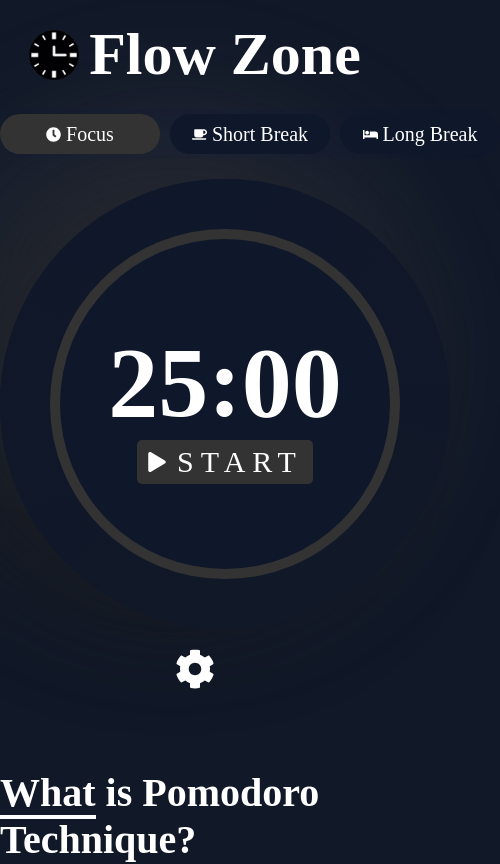
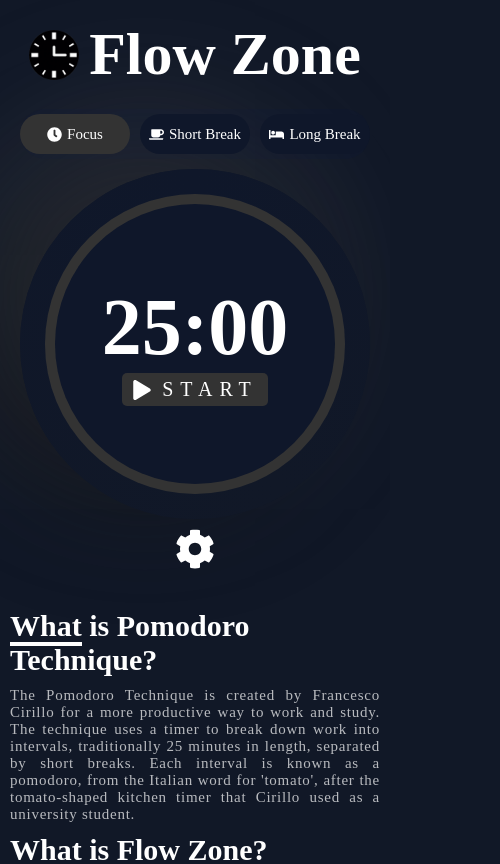
Before and after one commit to akosikhada/flow-zone, a React (Vite) app: page / in a window 390 px wide. Shown: the top 864 px of the page, 500 px wide, since content can reach past the window. Built offline with nearby package versions, Linux system fonts and the light colour scheme.

Commit message:
style(components): fix responsiveness

```diff
--- a/src/components/About/About.jsx
+++ b/src/components/About/About.jsx
@@ -37,16 +37,29 @@ export default About;
 const AboutContainer = styled.div`
   width: 100%;
   margin: 8rem auto;
+
+  @media (max-width: 768px) {
+    margin: 4rem auto;
+  }
 `;
 
 const ContentWrapper = styled.div`
   max-width: 60rem;
   margin: 0 auto;
+
+  @media (max-width: 768px) {
+    margin: 0 1rem;
+  }
 `;
 
 const AboutTitle = styled.h1`
   font-size: 4rem;
   margin-top: 1.25rem;
+
+  @media (max-width: 768px) {
+    font-size: 3rem;
+    margin-top: 1rem;
+  }
 `;
 
 const Highlight = styled.span`
@@ -59,6 +72,12 @@ const AboutText = styled.p`
   opacity: 0.7;
   font-size: 2rem;
   word-break: break-word;
+
+  @media (max-width: 768px) {
+    font-size: 1.5rem;
+    margin-top: 1rem;
+    text-align: justify;
+  }
 `;
 
 const Link = styled.a`
@@ -67,4 +86,8 @@ const Link = styled.a`
   font-size: 1.75rem;
   font-weight: 600;
   text-transform: uppercase;
+
+  @media (max-width: 768px) {
+    font-size: 1.5rem;
+  }
 `;
--- a/src/components/Modal/Container.jsx
+++ b/src/components/Modal/Container.jsx
@@ -1,4 +1,4 @@
-import styled from "styled-components";
+import styled, { createGlobalStyle } from "styled-components";
 import { motion } from "framer-motion";
 import {
   FaWindowClose,
@@ -14,6 +14,12 @@ import { StateContext } from "../StateProvider";
 import { useContext } from "react";
 import PropTypes from "prop-types";
 
+const GlobalStyle = createGlobalStyle`
+  body {
+    overflow-y: scroll;
+  }
+`;
+
 const Container = ({ isOpen, onClose }) => {
   const {
     focusTime,
@@ -27,6 +33,8 @@ const Container = ({ isOpen, onClose }) => {
   if (!isOpen) return null;
 
   return (
+    <>
+      <GlobalStyle />
       <ModalContainer>
         <ModalContent
           initial={{ y: "-100vh", scale: 0 }}
@@ -99,6 +107,7 @@ const Container = ({ isOpen, onClose }) => {
           </ModalBody>
         </ModalContent>
       </ModalContainer>
+    </>
   );
 };
 
@@ -123,6 +132,11 @@ const ModalContent = styled(motion.div)`
   height: 40rem;
   background: ${(props) => props.theme.colors.secondary};
   border-radius: 1rem;
+
+  @media (max-width: 768px) {
+    width: 90%;
+    height: auto;
+  }
 `;
 
 const ModalHeader = styled.div`
@@ -130,6 +144,10 @@ const ModalHeader = styled.div`
   display: flex;
   justify-content: space-between;
   border-bottom: 5px solid #ffffff;
+
+  @media (max-width: 768px) {
+    padding: 1rem;
+  }
 `;
 
 const ModalTitle = styled.h1`
@@ -137,12 +155,20 @@ const ModalTitle = styled.h1`
   display: flex;
   align-items: center;
   gap: 1rem;
+
+  @media (max-width: 768px) {
+    font-size: 3rem;
+  }
 `;
 
 const IconWrapper = styled.div`
   display: flex;
   align-items: center;
   gap: 2rem;
+
+  @media (max-width: 768px) {
+    gap: 1rem;
+  }
 `;
 
 const ModalCloseButton = styled.button`
@@ -162,12 +188,21 @@ const ModalBody = styled.div`
   display: flex;
   flex-direction: column;
   padding: 0 2rem;
+
+  @media (max-width: 768px) {
+    padding: 0 1rem;
+  }
 `;
 
 const InputWrapper = styled.div`
   display: flex;
   padding: 1rem;
   gap: 2rem;
+
+  @media (max-width: 768px) {
+    flex-direction: column;
+    gap: 1rem;
+  }
 `;
 
 const FormControl = styled.div`
@@ -181,6 +216,10 @@ const FormControl = styled.div`
     display: flex;
     align-items: center;
     gap: 0.5rem;
+
+    @media (max-width: 768px) {
+      font-size: 1.5rem;
+    }
   }
   input {
     width: 100%;
@@ -190,6 +229,11 @@ const FormControl = styled.div`
     border: 1px solid #ffffff;
     color: #ffffff;
     background: ${(props) => props.theme.colors.primary};
+
+    @media (max-width: 768px) {
+      font-size: 1.5rem;
+      padding: 0.5rem;
+    }
   }
 `;
 
@@ -197,6 +241,10 @@ const ButtonWrapper = styled.div`
   display: flex;
   justify-content: center;
   padding: 2rem;
+
+  @media (max-width: 768px) {
+    padding: 1rem;
+  }
 `;
 
 const ApplyButton = styled.button`
@@ -223,6 +271,11 @@ const ApplyButton = styled.button`
     background: #666666;
     transform: scale(0.95);
   }
+
+  @media (max-width: 768px) {
+    font-size: 1.5rem;
+    padding: 0.5rem 1rem;
+  }
 `;
 
 const Description = styled.p`
@@ -230,6 +283,10 @@ const Description = styled.p`
   font-weight: 500;
   color: #ffffff;
   text-align: center;
+
+  @media (max-width: 768px) {
+    font-size: 1.5rem;
+  }
 `;
 
 const SourceCodeButton = styled.a`
@@ -258,4 +315,9 @@ const SourceCodeButton = styled.a`
     background: #666666;
     transform: scale(0.95);
   }
+
+  @media (max-width: 768px) {
+    font-size: 1.5rem;
+    padding: 0.5rem 1rem;
+  }
 `;
--- a/src/components/Tags/Tags.jsx
+++ b/src/components/Tags/Tags.jsx
@@ -39,6 +39,10 @@ const TagsContainer = styled.div`
   display: flex;
   gap: 1rem;
   align-items: center;
+
+  @media (max-width: 768px) {
+    width: 35rem;
+  }
 `;
 
 const Tag = styled.button`
@@ -70,4 +74,8 @@ const Tag = styled.button`
         background: #666666;
       }
     `}
+
+  @media (max-width: 768px) {
+    font-size: 1.5rem;
+  }
 `;
--- a/src/components/Timer/Progress/Clock/Alarm/Alarm.jsx
+++ b/src/components/Timer/Progress/Clock/Alarm/Alarm.jsx
@@ -78,4 +78,8 @@ const SnoozeButton = styled.button`
     background: #666666;
     transform: scale(0.95);
   }
+
+  @media (max-width: 768px) {
+    font-size: 2rem;
+  }
 `;
--- a/src/components/Timer/Progress/Clock/Clock.jsx
+++ b/src/components/Timer/Progress/Clock/Clock.jsx
@@ -80,6 +80,10 @@ const ClockContainer = styled.div`
 
 const TimerText = styled.h3`
   font-size: 10rem;
+
+  @media (max-width: 768px) {
+    font-size: 8rem;
+  }
 `;
 
 const StartPauseButton = styled.button`
@@ -110,6 +114,11 @@ const StartPauseButton = styled.button`
     background: #666666;
     transform: scale(0.95);
   }
+
+  @media (max-width: 768px) {
+    font-size: 2rem;
+    padding: 0.5rem 1rem;
+  }
 `;
 
 const ResetButton = styled(StartPauseButton)`
@@ -123,4 +132,8 @@ const ResetButton = styled(StartPauseButton)`
   &:active {
     background: #a93226;
   }
+
+  @media (max-width: 768px) {
+    margin-bottom: 0.5rem;
+  }
 `;
--- a/src/components/Timer/Progress/Progress.jsx
+++ b/src/components/Timer/Progress/Progress.jsx
@@ -22,8 +22,8 @@ const Progress = () => {
 export default Progress;
 
 const OuterCircle = styled.div`
-  width: 35rem;
-  height: 35rem;
+  width: 40rem;
+  height: 40rem;
   border-radius: 50%;
   display: grid;
   place-items: center;
@@ -31,12 +31,23 @@ const OuterCircle = styled.div`
     ${(props) => props.theme.colors.primary} ${({ progress }) => progress}%,
     transparent ${({ progress }) => progress}%
   );
+
+  @media (max-width: 768px) {
+    width: 30rem;
+    height: 30rem;
+  }
 `;
+
 const InnerCircle = styled.div`
-  width: 33rem;
-  height: 33rem;
+  width: 38rem;
+  height: 38rem;
   background: ${(props) => props.theme.colors.secondary};
   border-radius: 50%;
   display: grid;
   place-items: center;
+
+  @media (max-width: 768px) {
+    width: 28rem;
+    height: 28rem;
+  }
 `;
--- a/src/components/Timer/Timer.jsx
+++ b/src/components/Timer/Timer.jsx
@@ -25,4 +25,10 @@ const TimerContainer = styled.div`
   place-items: center;
   box-shadow: -50px -50px 150px rgba(158, 158, 158, 0.2),
     -50px -10px 100px rgba(0, 0, 0, 0.5);
+
+  @media (max-width: 768px) {
+    width: 35rem;
+    height: 35rem;
+    margin: 1rem auto;
+  }
 `;
--- a/src/main.jsx
+++ b/src/main.jsx
@@ -9,6 +9,12 @@ const GlobalStyle = createGlobalStyle`
   margin: 0;
   padding: 0;
   box-sizing: border-box;
+  scroll-behavior: smooth;
+  scrollbar-width: none;
+}
+
+::-webkit-scrollbar {
+  display: none;
 }
 
 html, body {
@@ -19,7 +25,9 @@ html, body {
 body {
   font-size: 1.5rem;
   color: #FFFFFF;
+  overflow-y: scroll;
 }
+
 `;
 
 const theme = {
```
Lines whose indentation alone changed are shown as unchanged.
